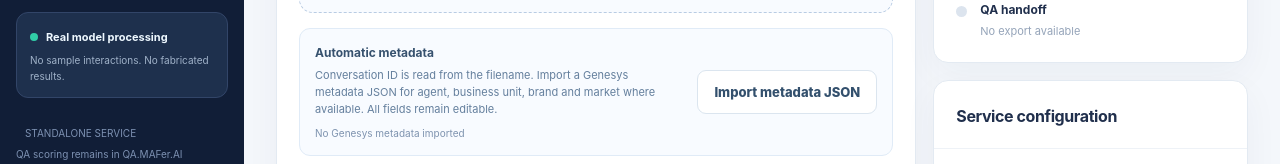
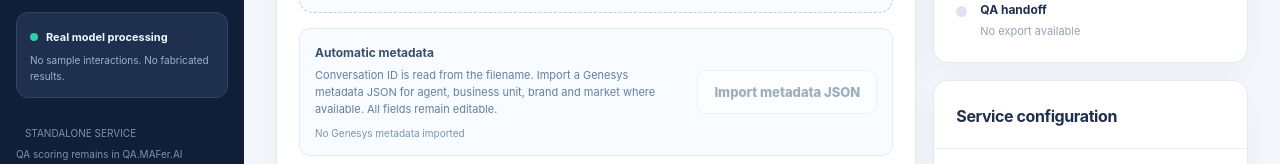
Before and after one commit to krispradip/MAFer-Audio-Intelligence, a website with bundled scripts: page public/index.html in a window 1280 px wide. Shown: the part 609-773 px from the top of the page. Built offline with nearby package versions, Linux system fonts and the light colour scheme; files whose address does not match are found by name.

Commit message:
ui: import metadata only after selecting an audio recording

```diff
--- a/public/index.html
+++ b/public/index.html
@@ -10,7 +10,7 @@
 <div class="main-grid"><div>
 <section class="panel" id="uploadPanel"><div class="panel-title"><div><span class="section-num">01 / SOURCE</span><h2>Record a real interaction</h2></div><span class="pill blue">File upload</span></div>
 <div class="panel-body"><div id="dropzone" class="dropzone" tabindex="0" role="button" aria-label="Choose an audio recording"><div class="dropicon">♫</div><b id="dropTitle">Choose an audio recording</b><span id="dropDesc">MP3, WAV, M4A, MP4, FLAC, OGG or WebM · maximum 24 MB</span><button type="button" class="button outline" id="browseBtn">Browse files</button><input id="audioFile" type="file" accept="audio/*,.mp3,.wav,.m4a,.aac,.flac,.ogg,.webm,.mp4,.mpeg,.mpga" hidden></div><audio id="player" controls preload="metadata" hidden></audio>
-<div class="metadata-import"><div><b>Automatic metadata</b><p>Conversation ID is read from the filename. Import a Genesys metadata JSON for agent, business unit, brand and market where available. All fields remain editable.</p><small id="metadataState">No Genesys metadata imported</small></div><button id="importMetadataBtn" type="button" class="button outline">Import metadata JSON</button><input id="metadataFile" type="file" accept=".json,application/json" hidden></div>
+<div class="metadata-import"><div><b>Automatic metadata</b><p>Conversation ID is read from the filename. Import a Genesys metadata JSON for agent, business unit, brand and market where available. All fields remain editable.</p><small id="metadataState">No Genesys metadata imported</small></div><button id="importMetadataBtn" type="button" class="button outline" disabled>Import metadata JSON</button><input id="metadataFile" type="file" accept=".json,application/json" hidden></div>
 <div class="fields">
 <label>Genesys Conversation ID <span>(optional)</span><input id="conversationId" placeholder="Identified from filename when available" maxlength="128"><small class="field-source" id="conversationIdSource">Awaiting recording</small></label>
 <label>Agent name <span>(optional)</span><input id="agentName" placeholder="From Genesys metadata when available" maxlength="120"><small class="field-source" id="agentNameSource">Not identified</small></label>
```
